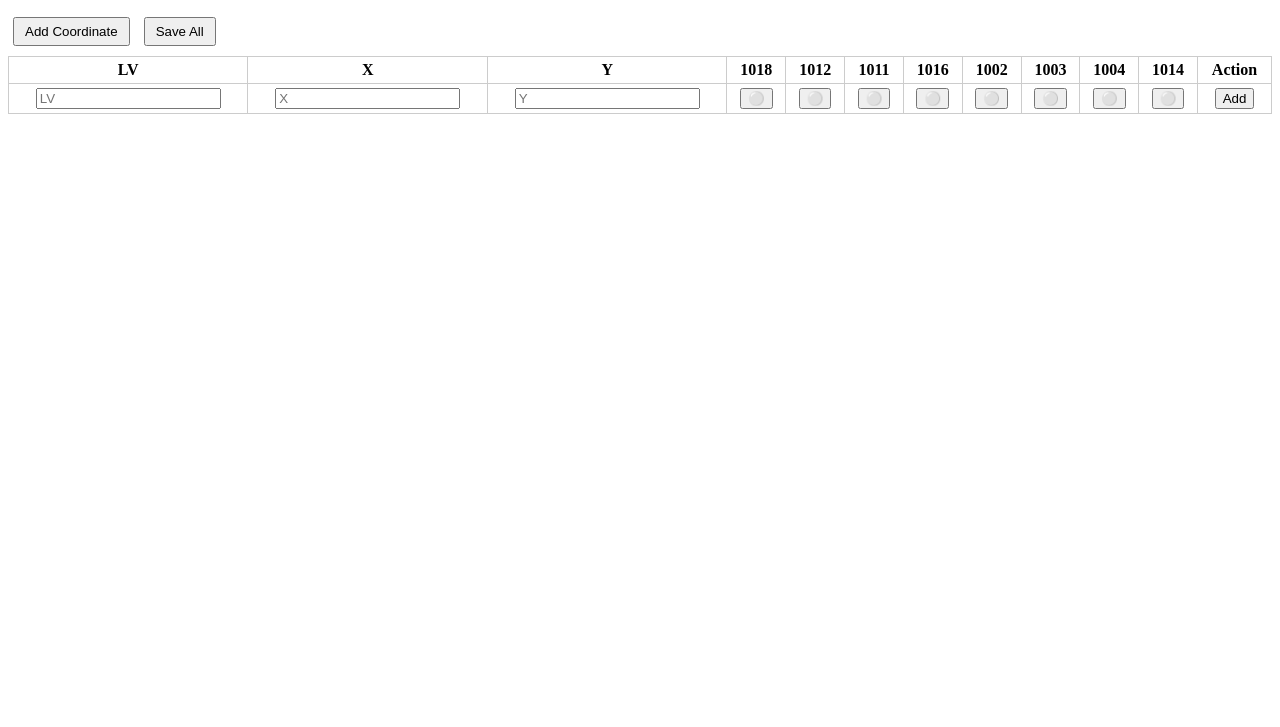
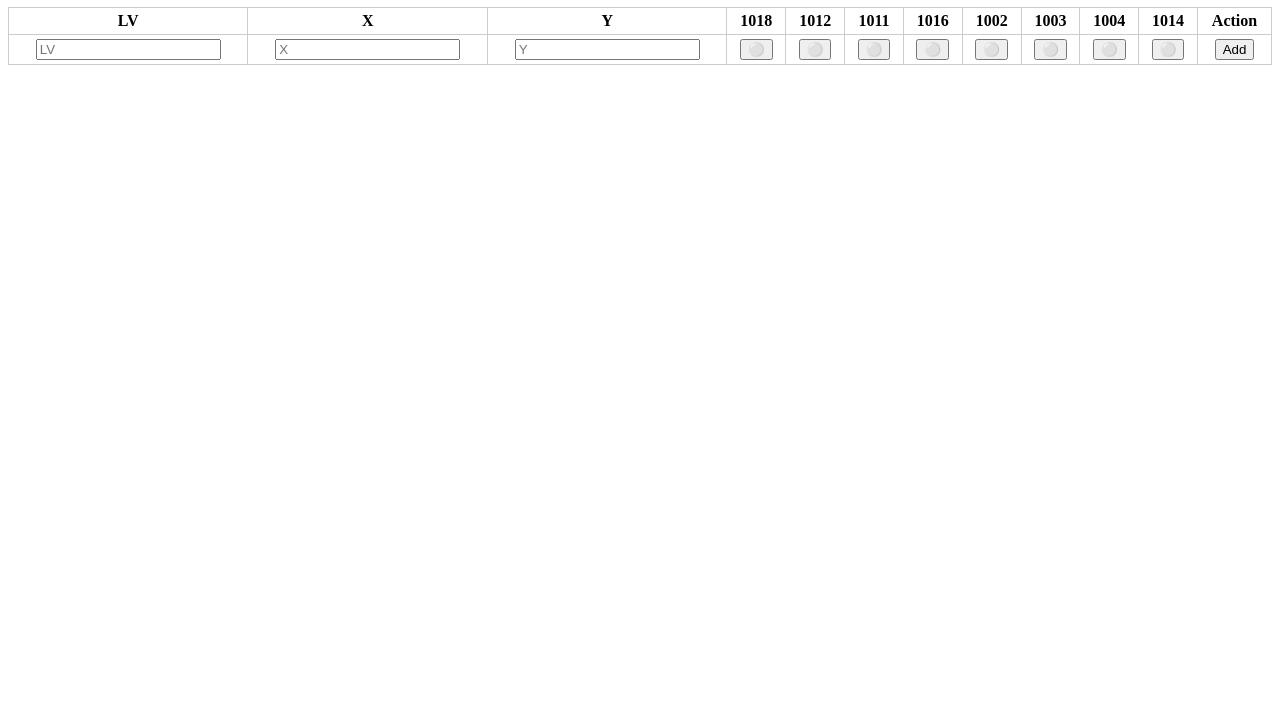
Before and after one commit to marvinso1978/coords-frontend, a website: page index.html in a window 1280 px wide. Shown: the part 73-800 px from the top of the page. Drawn offline with Linux system fonts and the light colour scheme; no server answers.

Commit message:
Update index.html

```diff
--- a/index.html
+++ b/index.html
@@ -31,10 +31,6 @@
 </head>
 <body>
   <h1>Coordinates Map</h1>
-
-  <button id="add-btn">Add Coordinate</button>
-  <button id="save-btn">Save All</button>
-
   <table id="coords-table">
     <thead>
       <tr>
```
